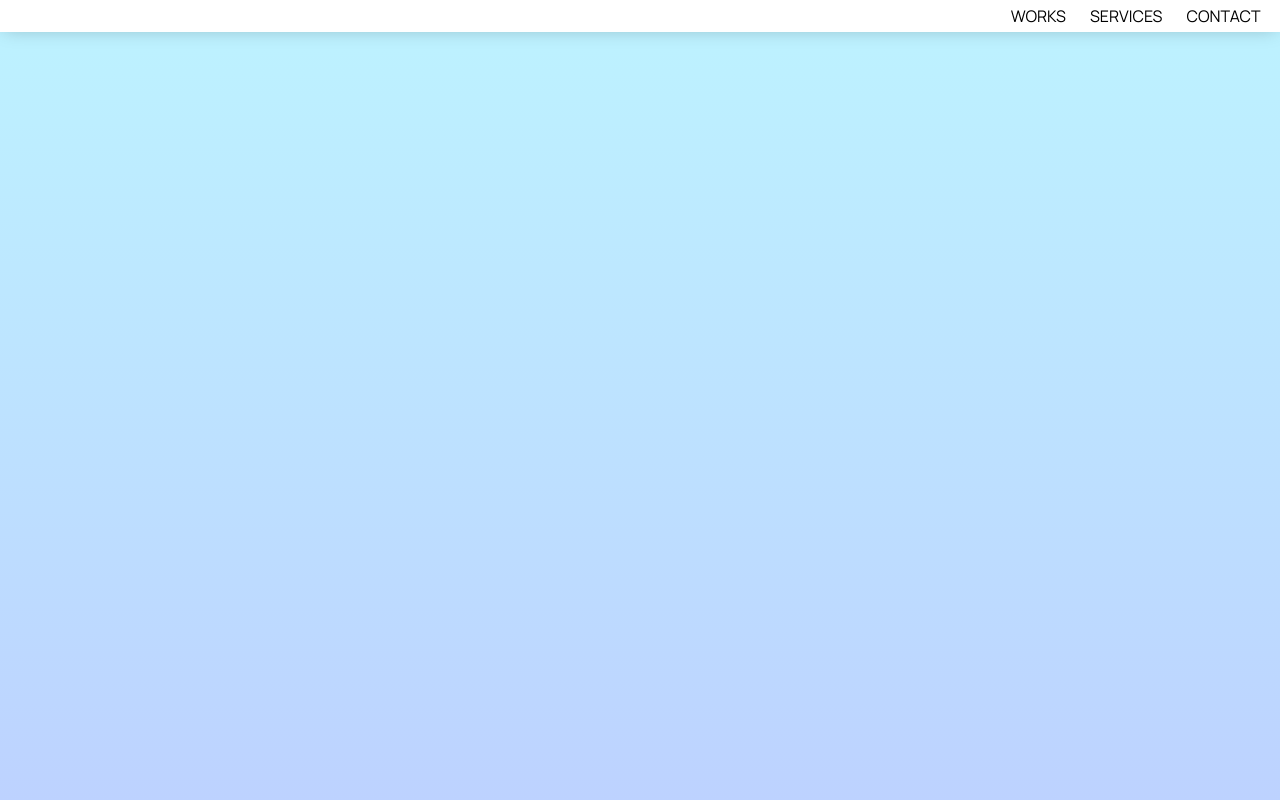
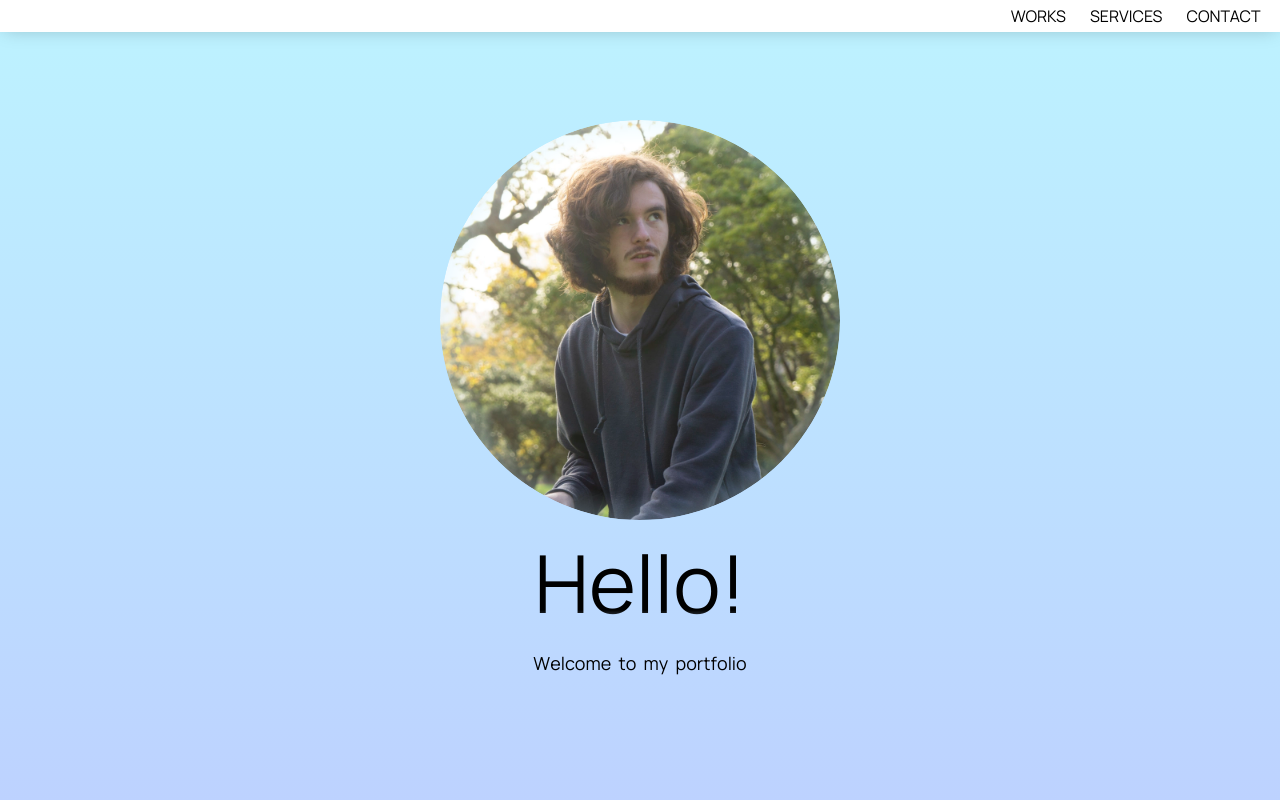
Before and after one commit to Gigabyte5671/Portfolio, a Vue app: page / in a window 1280 px wide. Shown: the top 800 px of the page. Built offline with nearby package versions, Linux system fonts and the light colour scheme.

Commit message:
Update the intro section
Add self portrait and welcome text.

```diff
--- a/src/App.vue
+++ b/src/App.vue
@@ -17,7 +17,37 @@ export default defineComponent({
     <main>
         <section id="intro">
             <div class="inner">
-
+                <img src="./images/Zak-2 - Copy.webp" alt="me" width="400">
+                <h1>
+                    <span style="animation-delay: 0.0s;">H</span>
+                    <span style="animation-delay: 0.05s;">e</span>
+                    <span style="animation-delay: 0.1s;">l</span>
+                    <span style="animation-delay: 0.15s;">l</span>
+                    <span style="animation-delay: 0.2s;">o</span>
+                    <span style="animation-delay: 0.25s;">!</span>
+                </h1>
+                <p>
+                    <span style="animation-delay: 0.025s;">W</span>
+                    <span style="animation-delay: 0.05s;">e</span>
+                    <span style="animation-delay: 0.075s;">l</span>
+                    <span style="animation-delay: 0.1s;">c</span>
+                    <span style="animation-delay: 0.125s;">o</span>
+                    <span style="animation-delay: 0.15s;">m</span>
+                    <span style="animation-delay: 0.175s;">e</span>&nbsp;
+                    <span style="animation-delay: 0.2s;">t</span>
+                    <span style="animation-delay: 0.225s;">o</span>&nbsp;
+                    <span style="animation-delay: 0.25s;">m</span>
+                    <span style="animation-delay: 0.275s;">y</span>&nbsp;
+                    <span style="animation-delay: 0.3s;">p</span>
+                    <span style="animation-delay: 0.325s;">o</span>
+                    <span style="animation-delay: 0.35s;">r</span>
+                    <span style="animation-delay: 0.375s;">t</span>
+                    <span style="animation-delay: 0.4s;">f</span>
+                    <span style="animation-delay: 0.425s;">o</span>
+                    <span style="animation-delay: 0.45s;">l</span>
+                    <span style="animation-delay: 0.475s;">i</span>
+                    <span style="animation-delay: 0.5s;">o</span>
+                </p>
             </div>
 		</section>
 		<section id="works">
@@ -197,6 +227,71 @@ main > section > .inner{
     height: 100%;
 }
 
+#intro > .inner{
+    display: flex;
+    flex-flow: column wrap;
+    justify-content: center;
+    align-items: center;
+    gap: 0.5rem;
+}
+
+#intro img{
+    border-radius: 50%;
+    mask-image: radial-gradient(circle at center, black 62%, transparent);
+    -webkit-mask-image: radial-gradient(circle at center, black 62%, transparent);
+    opacity: 0;
+    animation: introImageTransitionIn 1s ease forwards;
+}
+
+@keyframes introImageTransitionIn {
+    0%   {
+        opacity: 0;
+    }
+    100% {
+        opacity: 1;
+    }
+}
+
+#intro h1{
+    font-size: 5em;
+    overflow: hidden;
+    mask-image: linear-gradient(180deg, black 75%, transparent);
+    -webkit-mask-image: linear-gradient(180deg, black 75%, transparent);
+}
+
+#intro h1 span{
+    display: inline-block;
+    transform: translateY(100%);
+    opacity: 0;
+    animation: introHelloTransitionIn 0.5s ease forwards;
+}
+
+#intro p{
+    font-size: large;
+    line-height: 2;
+    overflow: hidden;
+    mask-image: linear-gradient(180deg, black 95%, transparent);
+    -webkit-mask-image: linear-gradient(180deg, black 95%, transparent);
+}
+
+#intro p span{
+    display: inline-block;
+    transform: translateY(100%);
+    opacity: 0;
+    animation: introHelloTransitionIn 0.5s ease forwards;
+}
+
+@keyframes introHelloTransitionIn {
+    0%   {
+        transform: translateY(100%);
+        opacity: 0;
+    }
+    100% {
+        transform: translateY(0%);
+        opacity: 1;
+    }
+}
+
 /****************************************************************************
 ********************************* WORKS *************************************
 *****************************************************************************/
```
Also changed, not shown: src/images/Zak-2 - Copy.webp (added).
